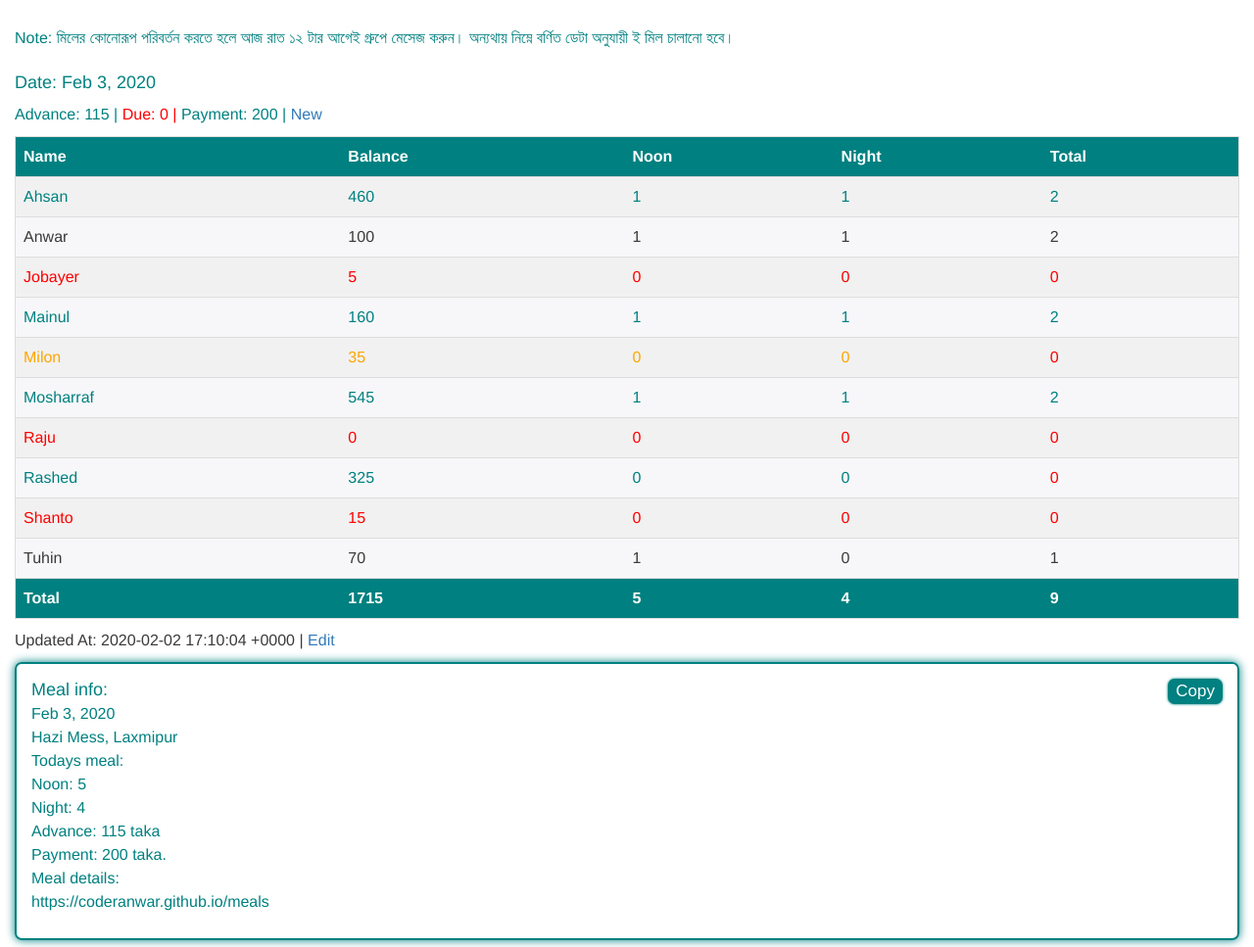
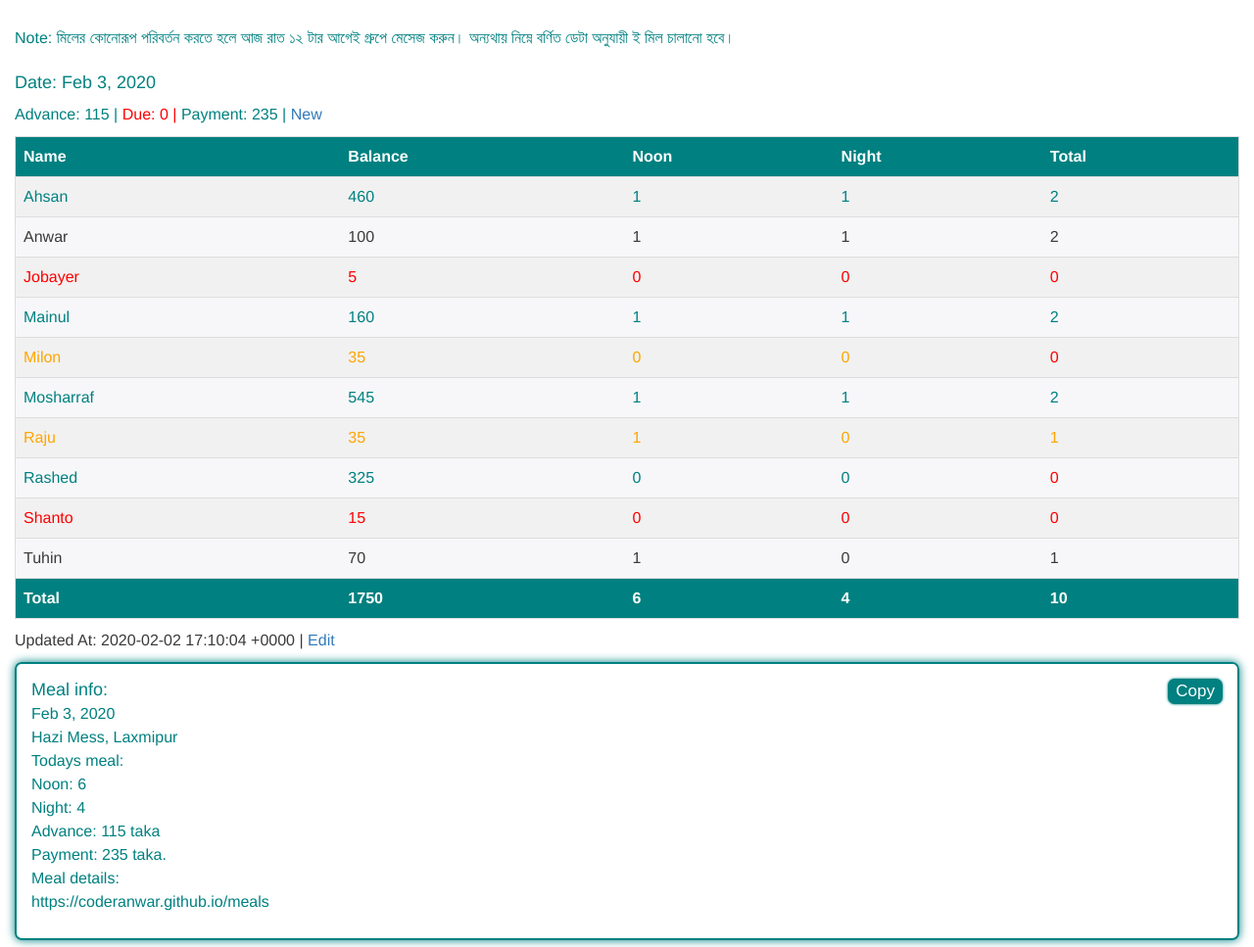
Before and after one commit to coderanwar/meals, a Jekyll site: the page built from index.html, in a window 1280 px wide and 1400 px high. Shown: the part 197-1164 px from the top of the window at 98% size. Built offline with Jekyll 4.4.1, drawn with Linux system fonts in a browser that asks for light colours.

Commit message:
Update meals.yml

```diff
--- a/_data/meals.yml
+++ b/_data/meals.yml
@@ -29,8 +29,8 @@
       Noon: 1
       Night: 1
     - Name: "Raju"
-      Balance: 0
-      Noon: 0
+      Balance: 35
+      Noon: 1
       Night: 0
     - Name: "Rashed"
       Balance: 325
```
